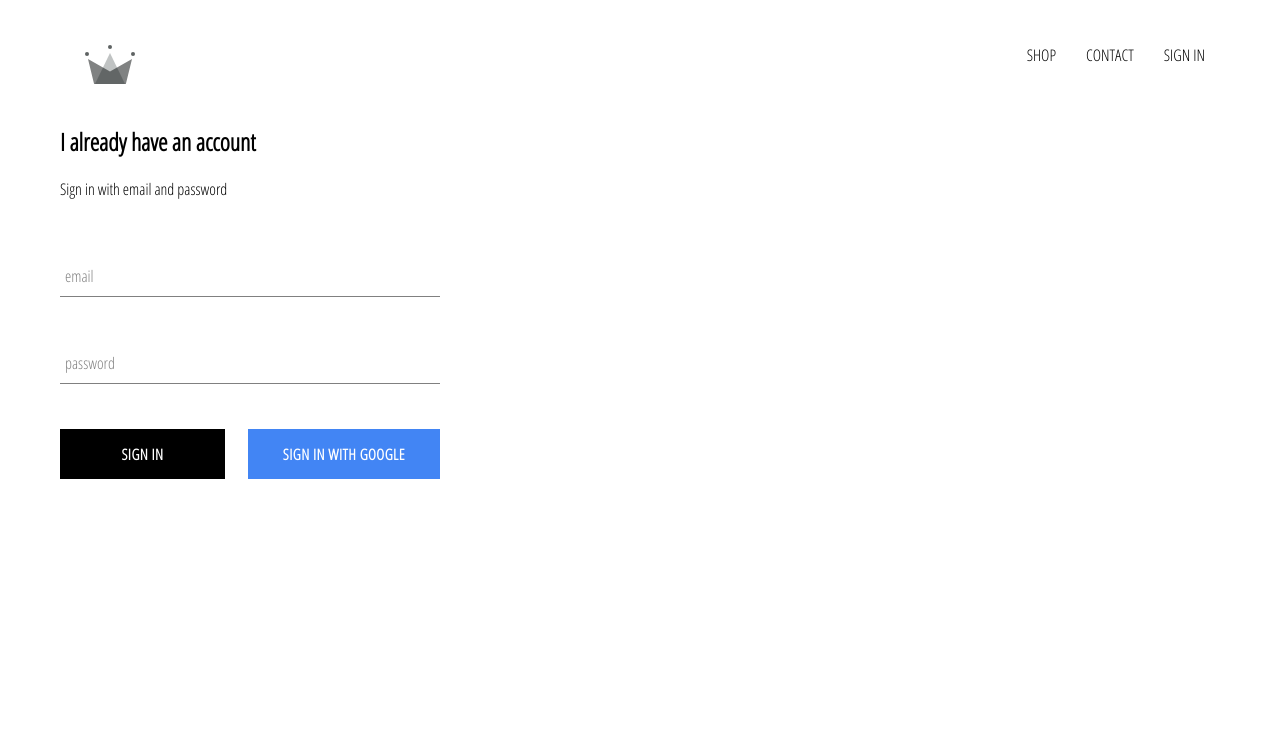
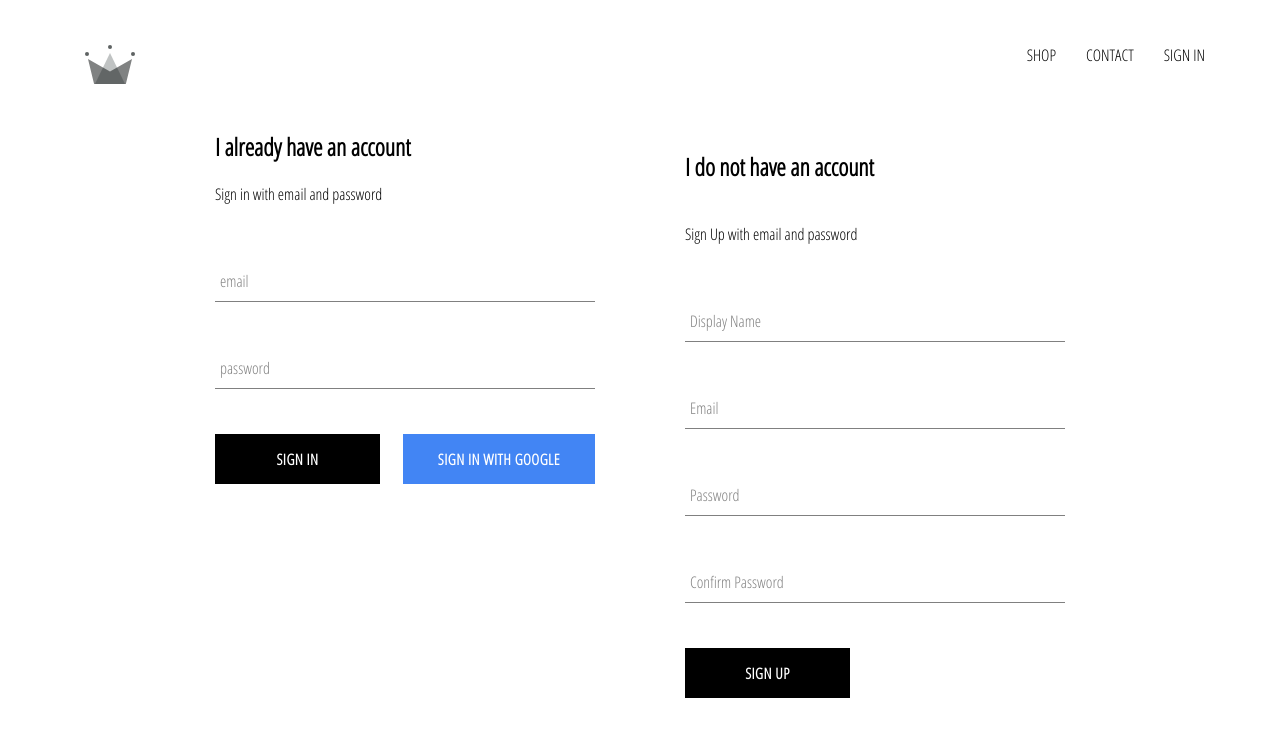
Before and after one commit to AviRoy1988/circulant, a React (Create React App) app: page /signin in a window 1280 px wide. Shown: the top 736 px of the page. Built offline with nearby package versions, Linux system fonts and the light colour scheme; no server answers.

Commit message:
sign up and user creation

```diff
--- a/src/App.js
+++ b/src/App.js
@@ -5,7 +5,7 @@
 import Header from "./components/header/header.componet";
 import SignInAndSignUpPage from "./pages/signin-and-signup/signin-and-signup.component";
 import { Switch, Route } from "react-router-dom";
-import { auth } from "./components/firebase/firebase.utils";
+import { auth, createUserfromAuth } from "./components/firebase/firebase.utils";
 
 class App extends React.Component {
   constructor() {
@@ -19,9 +19,20 @@
   unsubscribeAuth = null;
 
   componentDidMount() {
-    this.unsubscribeAuth = auth.onAuthStateChanged((user) => {
-      console.log(user);
-      this.setState({ currentUser: user });
+    this.unsubscribeAuth = auth.onAuthStateChanged( async (authUser) => {
+      if(authUser){
+        const userRef = await createUserfromAuth(authUser);
+        userRef.onSnapshot( snapshot => {
+          this.setState({
+            currentUser : {
+              id: snapshot.id,
+              ...snapshot.data()
+            }
+          }, () => console.log(this.state.currentUser))
+        })
+      };
+      this.setState({currentUser:authUser});
+
     });
   }
 
--- a/src/components/firebase/firebase.utils.js
+++ b/src/components/firebase/firebase.utils.js
@@ -15,11 +15,35 @@
 
 firebase.initializeApp(config);
 
+export const createUserfromAuth = async (authUser, additionalData) => {
+  if (!authUser) return;
+
+  const userDocRef = firestore.doc(`users/${authUser.uid}`);
+  const snapshot = await userDocRef.get();
+
+  if (!snapshot.exists) {
+    const { displayName, email } = authUser;
+    const createdAt = new Date();
+    console.log('display', displayName)
+    try {
+      await userDocRef.set({
+        displayName,
+        email,
+        createdAt,
+        ...additionalData,
+      });
+    } catch (error) {
+      console.log("Error creating user", error.message);
+    }
+  }
+  return userDocRef;
+};
+
 export const auth = firebase.auth();
 export const firestore = firebase.firestore();
 
 const provider = new firebase.auth.GoogleAuthProvider();
-provider.setCustomParameters({prompt: 'select_account'});
+provider.setCustomParameters({ prompt: "select_account" });
 
 export const signInWithGoogle = () => auth.signInWithPopup(provider);
 
--- /dev/null
+++ b/src/components/sign-up/sign-up.component.jsx
@@ -0,0 +1,95 @@
+import React from "react";
+import "./sign-up.style.scss";
+import CustomButton from "../custom-button/custom-button.component";
+import FormInput from "../form-input/form-input.componet";
+import { auth, createUserfromAuth } from "../firebase/firebase.utils";
+
+class SignUp extends React.Component {
+  constructor() {
+    super();
+
+    this.state = {
+      displayName: "",
+      email: "",
+      password: "",
+      confirmPassword: "",
+    };
+  }
+
+  handleChange = (event) => {
+    const { name, value } = event.target;
+    this.setState({ [name]: value });
+  };
+
+  handleSubmit = async (event) => {
+    event.preventDefault();
+    const { displayName, email, password, confirmPassword } = this.state;
+    console.log(displayName);
+    if (password !== confirmPassword) {
+      alert("Password do not match");
+      return;
+    }
+    try {
+      const { user } = await auth.createUserWithEmailAndPassword(
+        email,
+        password
+      );
+      await createUserfromAuth(user, { displayName });
+      this.setState({
+        displayName: "",
+        email: "",
+        password: "",
+        confirmPassword: "",
+      });
+    } catch (error) {
+      console.log("Error sign up", error.message);
+    }
+  };
+
+  render() {
+    const { displayName, email, password, confirmPassword } = this.state;
+    return (
+      <div className="sign-up">
+        <h2 className="title">I do not have an account</h2>
+        <span className="title">Sign Up with email and password</span>
+        <form className="sign-up-form" onSubmit={this.handleSubmit}>
+          <FormInput
+            type="text"
+            name="displayName"
+            value={displayName}
+            label="Display Name"
+            onChange={this.handleChange}
+            required
+          />
+          <FormInput
+            type="email"
+            name="email"
+            value={email}
+            label="Email"
+            onChange={this.handleChange}
+            required
+          />
+          <FormInput
+            type="password"
+            name="password"
+            value={password}
+            label="Password"
+            onChange={this.handleChange}
+            required
+          />
+          <FormInput
+            type="password"
+            name="confirmPassword"
+            value={confirmPassword}
+            label="Confirm Password"
+            onChange={this.handleChange}
+            required
+          />
+          <CustomButton type="submit">SIGN UP</CustomButton>
+        </form>
+      </div>
+    );
+  }
+}
+
+export default SignUp;
--- /dev/null
+++ b/src/components/sign-up/sign-up.style.scss
@@ -0,0 +1,9 @@
+.sign-up{
+    display: flex;
+    flex-direction: column;
+    width: 380px;
+
+    .title{
+        padding: 10px 0;
+    }
+}
--- a/src/pages/signin-and-signup/signin-and-signup.component.jsx
+++ b/src/pages/signin-and-signup/signin-and-signup.component.jsx
@@ -1,10 +1,12 @@
 import React from 'react'
 import './signin-and-signup.style.scss'
 import SignIn from '../../components/sign-in/sign-in.component'
+import SignUp from '../../components/sign-up/sign-up.component'
 
 const SignInAndSignUpPage = () =>(
     <div className='signinandsignup'>
         <SignIn />
+        <SignUp />
     </div>
 )
 
--- a/src/pages/signin-and-signup/signin-and-signup.style.scss
+++ b/src/pages/signin-and-signup/signin-and-signup.style.scss
@@ -0,0 +1,6 @@
+.signinandsignup{
+    display: flex;
+    justify-content: space-between;
+    width: 850px;
+    margin: 30px auto;
+}
```
